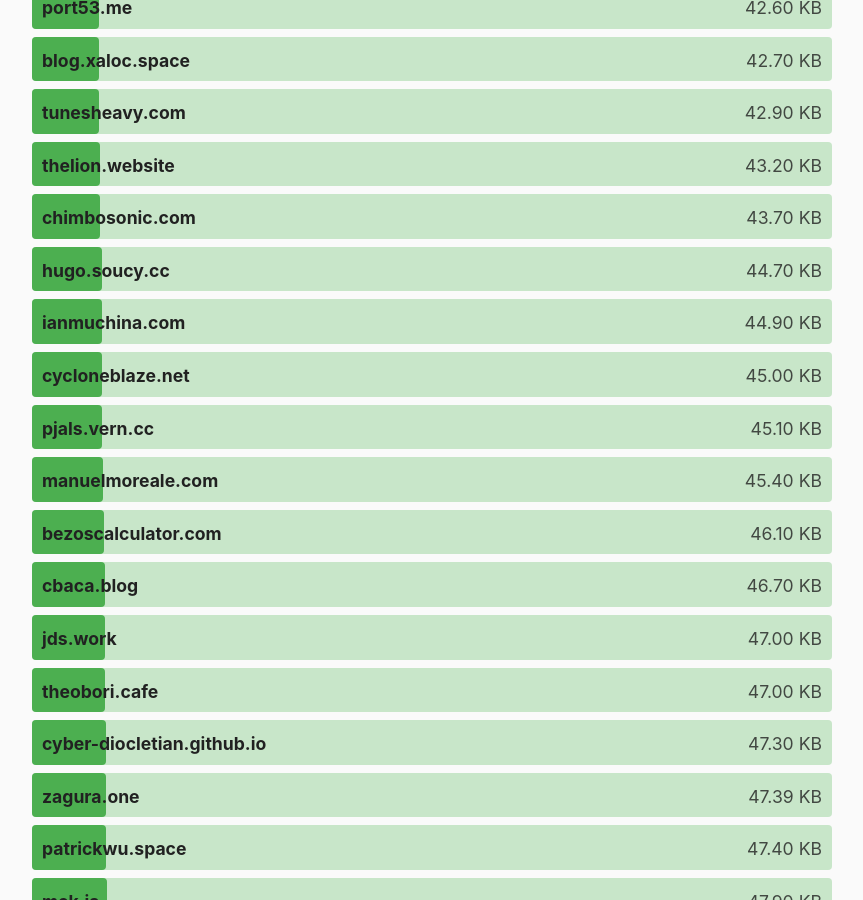
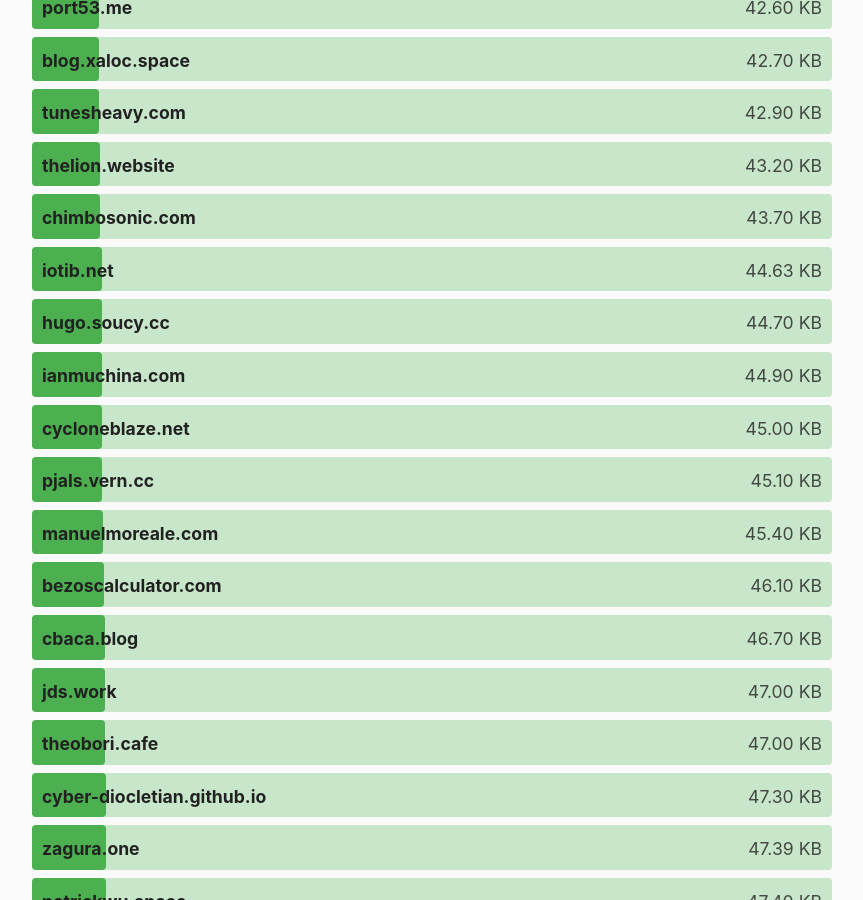
Before and after one commit to kevquirk/512kb.club, a Jekyll site: the page built from index.md, in a window 1280 px wide and 900 px high, scrolled down 15734 px. Shown: the whole window, without its empty margins (208-1071 px from the left). Built offline with Jekyll 4.4.1, drawn with Linux system fonts in a browser that asks for light colours.

Commit message:
Update sites.yml

```diff
--- a/_data/sites.yml
+++ b/_data/sites.yml
@@ -3722,3 +3722,8 @@
   url: https://zwieratko.sk/
   size: 28.07
   last_checked: 2024-02-11
+
+- domain: iotib.net
+  url: https://www.iotib.net
+  size: 44.63
+  last_checked: 2024-02-19
```
